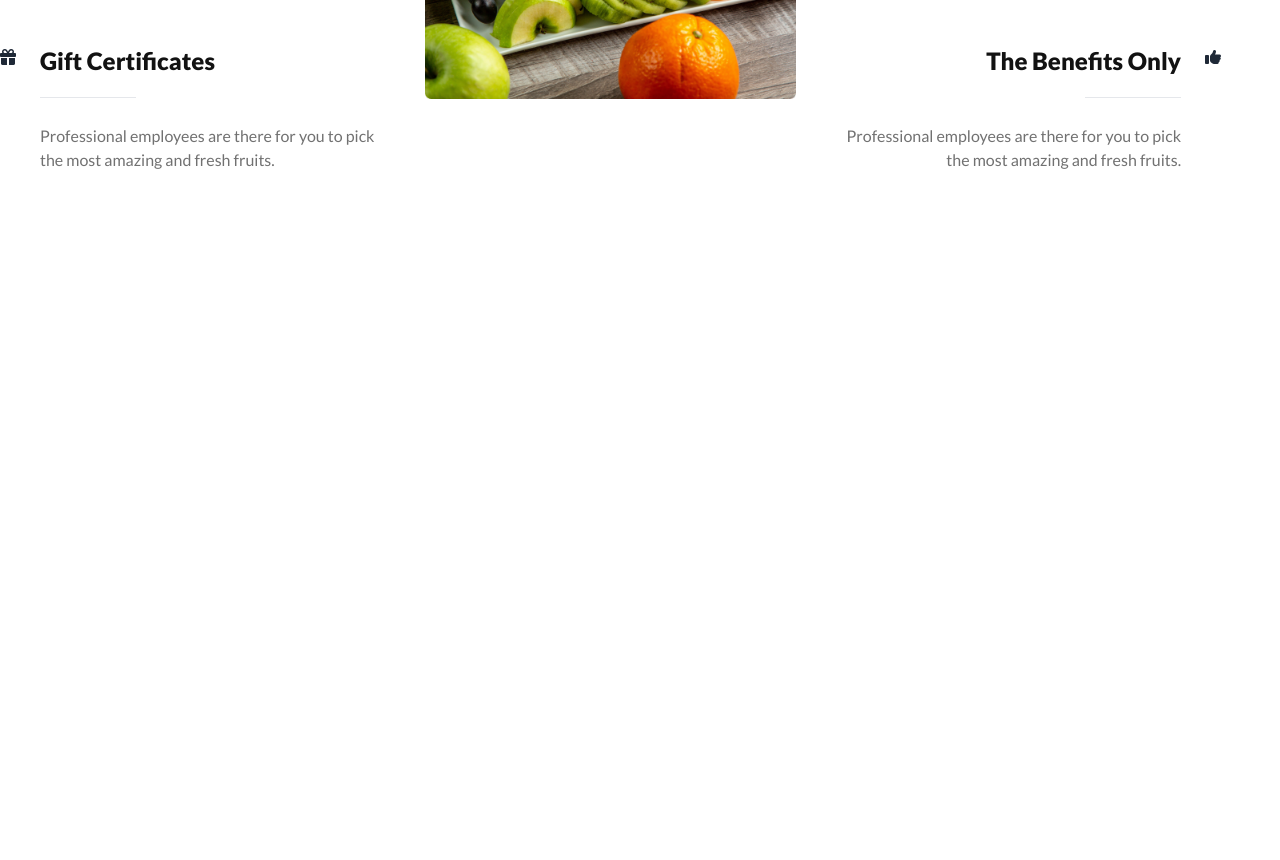
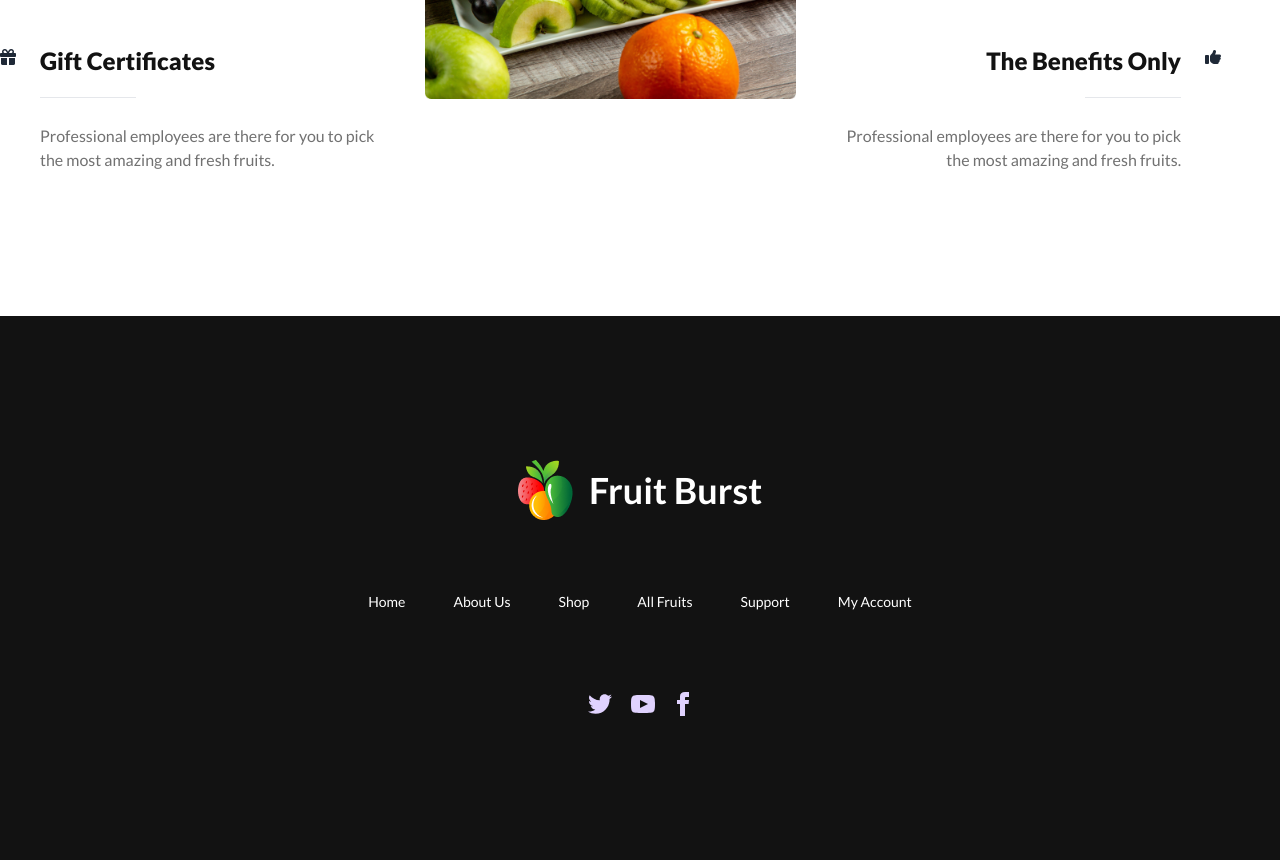
Before and after one commit to tasnu754/Fruit-Burst-Website, a plain HTML site: page index.html in a window 1280 px wide. Shown: the part 2855-3715 px from the top of the page. Before the commit the page ends 3171 px from the top, so only its background shows below. Drawn offline with nearby package versions, Linux system fonts and the light colour scheme.

Commit message:
footer completed

```diff
--- a/index.html
+++ b/index.html
@@ -854,7 +854,45 @@
     </main>
 
 
-    <footer></footer>
+
+
+      <footer class="footer footer-center py-36 bg-[#121212] text-primary-content">
+        <div class="text-white space-y-16">
+          <div class="flex justify-between items-center gap-4">
+            <img class="w-13 h-15" src="./images/logo.png" alt="">
+            <a class="text-xl md:text-4xl font-extrabold md:font-bold md:text-white ">Fruit Burst</a>
+          </div>
+
+          <div class="">
+            <ul class="grid grid-cols-3 md:flex gap-12">
+              <li>Home</li>
+              <li>About Us</li>
+              <li>Shop</li>
+              <li>All Fruits</li>
+              <li>Support</li>
+              <li>My Account</li>
+            </ul>
+          </div>
+        </div>
+        <div>
+          <div class="grid grid-flow-col gap-4 mt-10">
+            <a><svg xmlns="http://www.w3.org/2000/svg" width="30" height="24" viewBox="0 0 24 24" class="fill-current"><path d="M24 4.557c-.883.392-1.832.656-2.828.775 1.017-.609 1.798-1.574 2.165-2.724-.951.564-2.005.974-3.127 1.195-.897-.957-2.178-1.555-3.594-1.555-3.179 0-5.515 2.966-4.797 6.045-4.091-.205-7.719-2.165-10.148-5.144-1.29 2.213-.669 5.108 1.523 6.574-.806-.026-1.566-.247-2.229-.616-.054 2.281 1.581 4.415 3.949 4.89-.693.188-1.452.232-2.224.084.626 1.956 2.444 3.379 4.6 3.419-2.07 1.623-4.678 2.348-7.29 2.04 2.179 1.397 4.768 2.212 7.548 2.212 9.142 0 14.307-7.721 13.995-14.646.962-.695 1.797-1.562 2.457-2.549z"></path></svg></a>
+            <a><svg xmlns="http://www.w3.org/2000/svg" width="24" height="24" viewBox="0 0 24 24" class="fill-current"><path d="M19.615 3.184c-3.604-.246-11.631-.245-15.23 0-3.897.266-4.356 2.62-4.385 8.816.029 6.185.484 8.549 4.385 8.816 3.6.245 11.626.246 15.23 0 3.897-.266 4.356-2.62 4.385-8.816-.029-6.185-.484-8.549-4.385-8.816zm-10.615 12.816v-8l8 3.993-8 4.007z"></path></svg></a>
+            <a><svg xmlns="http://www.w3.org/2000/svg" width="24" height="24" viewBox="0 0 24 24" class="fill-current"><path d="M9 8h-3v4h3v12h5v-12h3.642l.358-4h-4v-1.667c0-.955.192-1.333 1.115-1.333h2.885v-5h-3.808c-3.596 0-5.192 1.583-5.192 4.615v3.385z"></path></svg></a>
+
+
+            <!-- <i class="fa-brands fa-twitter"></i>
+            <i class="fa-brands fa-facebook"></i>
+            <i class="fa-brands fa-youtube"></i>
+            <i class="fa-brands fa-linkedin-in"></i>
+            <i class="fa-brands fa-instagram"></i>
+            <i class="fa-brands fa-apple"></i> -->
+
+          </div>
+        </div>
+      </footer>
+
+
 
 
   </body>
```
